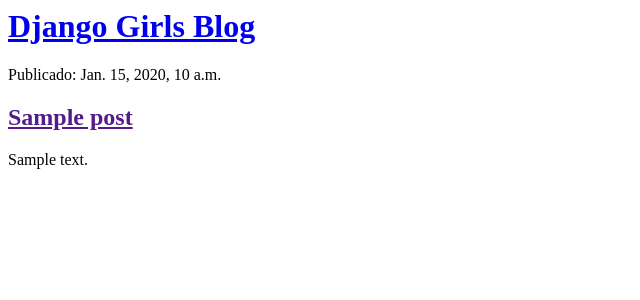
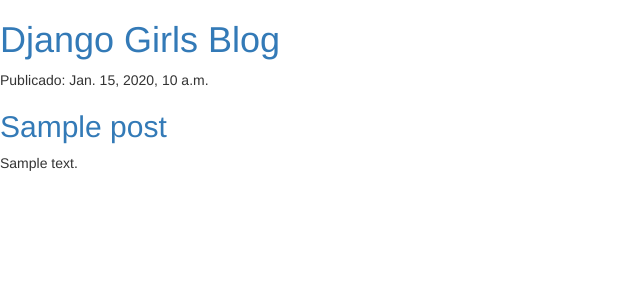
Before and after one commit to cggiralda/my-first-blog, a Django app: page / in a window 1280 px wide. Shown: the top 300 px of the page, without its empty margins (0-640 px from the left). Run offline with Django 3.2, Linux system fonts and the light colour scheme; tables that the repository leaves empty hold one stand-in row (values such as "Sample post"); some libraries are stand-ins or nearby versions.

Commit message:
Añadir CSS 1

```diff
--- a/blog/templates/blog/post_list.html
+++ b/blog/templates/blog/post_list.html
@@ -1,7 +1,8 @@
 
 <html>
     <head>
-        <title>Django Girls blog</title>
+    <link rel="stylesheet" href="//maxcdn.bootstrapcdn.com/bootstrap/3.2.0/css/bootstrap.min.css">
+    <link rel="stylesheet" href="//maxcdn.bootstrapcdn.com/bootstrap/3.2.0/css/bootstrap-theme.min.css">        <title>Django Girls blog</title>
     </head>
     <body>
         <div>
```
Also changed, not shown: DESPLIEGUE.txt (added).
